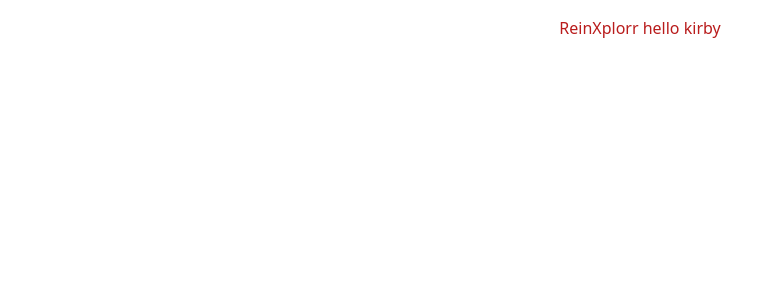
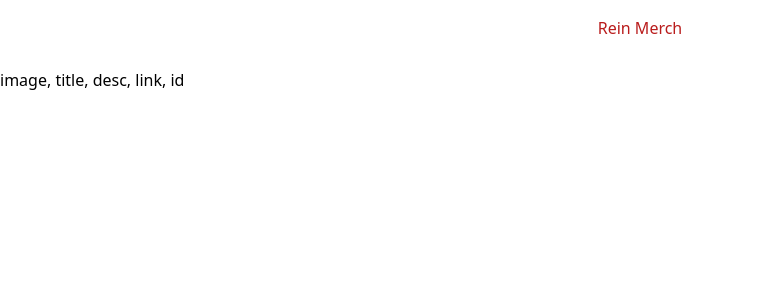
Before and after one commit to rlynjb/reinxplorr, a Nuxt app: page / in a window 1280 px wide. Shown: the top 300 px of the page, without its empty margins (0-782 px from the left). Built offline with nearby package versions, Linux system fonts and the light colour scheme.

Commit message:
wip, add data

```diff
--- a/pages/index.vue
+++ b/pages/index.vue
@@ -1,11 +1,17 @@
 <template>
 <div class="index-page">
   <div class="index-page__header">
-    <h1>ReinXplorr {{ state.test }}</h1>
+    <h1>{{ state.title }}</h1>
   </div><!-- /header -->
 
   <div class="index-page__content">
-
+    <div class="index-page__card">
+      image,
+      title,
+      desc,
+      link,
+      id
+    </div>
   </div><!-- /content -->
 </div>
 </template>
@@ -17,18 +23,31 @@ export default {
   props: {
     testTitle: String,
   },
+
   setup(props, { emit }) {
     const state = reactive({
-      test: "hello kirby",
+      title: "Rein Merch",
+      affiliateLinks: [
+        {
+          id: '',
+          name: '',
+          image: '',
+          desc: '',
+          link: '',
+        }
+      ],
     });
+
 
     onMounted(() => {
       console.log('on mouuunted....', props.testTitle)
     });
 
+
     const publishedBooksMsg = computed(() => {
       return 123;
     });
+
 
     const methodTest = () => {
       console.log('method Test')
@@ -37,6 +56,7 @@ export default {
         hello: 'world'
       });
     };
+
 
     return {
       state,
@@ -57,4 +77,7 @@ export default {
 .index-page__content {
   @apply col-span-4 grid grid-cols-4;
 }
+.index-page__card {
+  @apply col-span-1;
+}
 </style>
```
